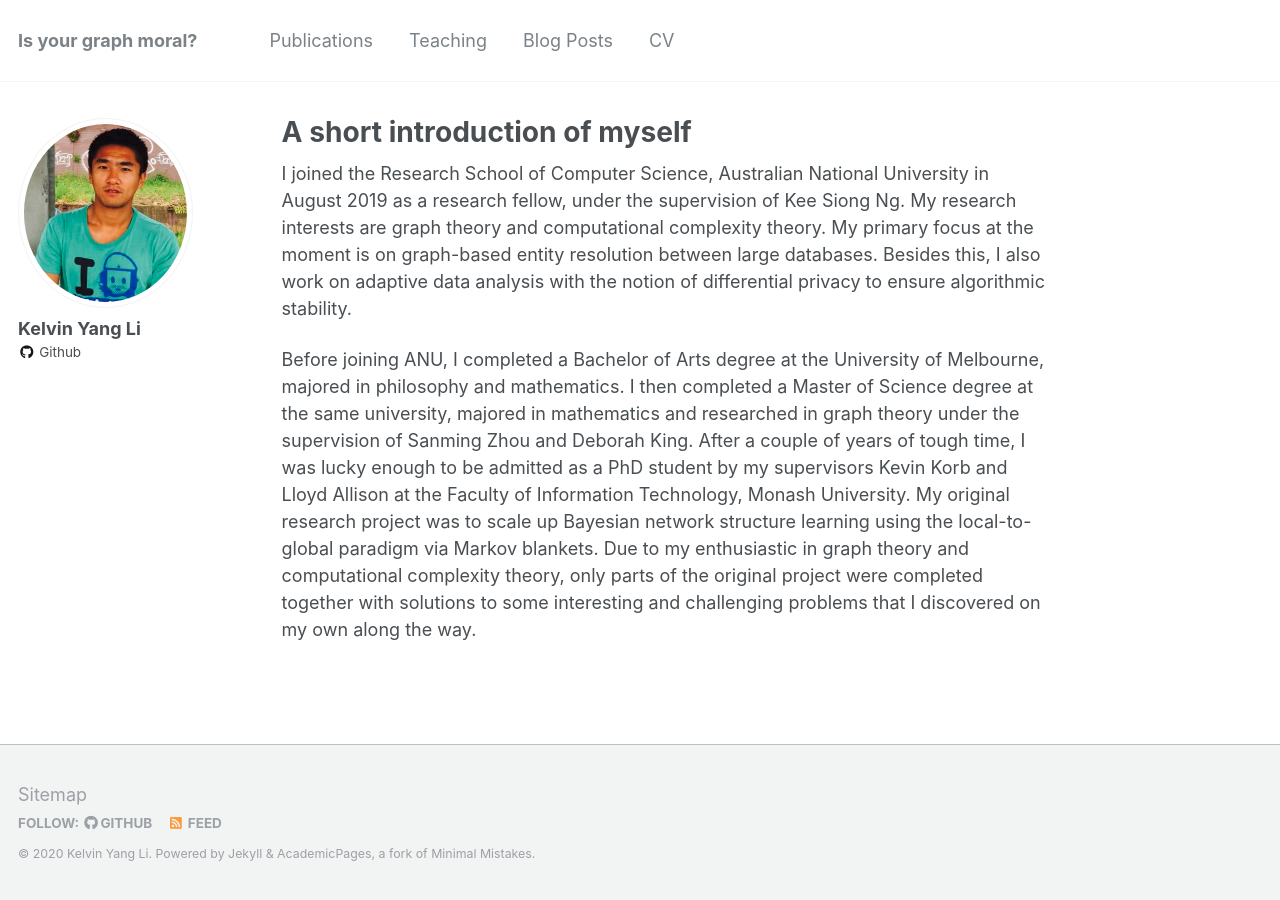
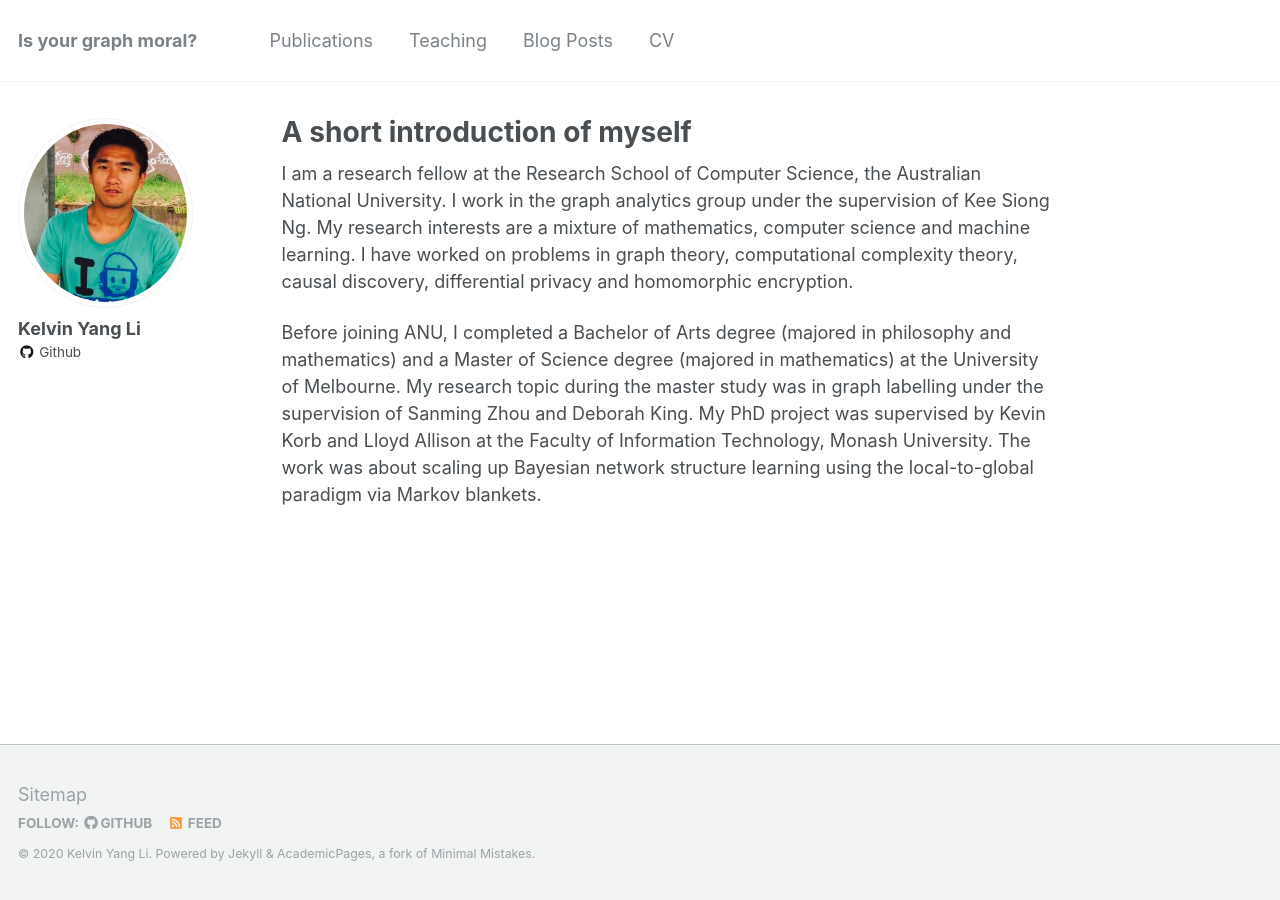
Before and after one commit to kelvinyangli/kelvinyangli.github.io, a Jekyll site: the page built from _pages/about.md, in a window 1280 px wide. Built offline with Jekyll 4.4.1, drawn with Linux system fonts in a browser that asks for light colours; our own code applies the rules of GitHub Pages for plain Markdown files.

Commit message:
update about me

```diff
--- a/_pages/about.md
+++ b/_pages/about.md
@@ -8,6 +8,6 @@ redirect_from:
   - /about.html
 ---
 
-I joined the Research School of Computer Science, Australian National University in August 2019 as a research fellow, under the supervision of Kee Siong Ng. My research interests are graph theory and computational complexity theory. My primary focus at the moment is on graph-based entity resolution between large databases. Besides this, I also work on adaptive data analysis with the notion of differential privacy to ensure algorithmic stability.
+I am a research fellow at the Research School of Computer Science, the Australian National University. I work in the graph analytics group under the supervision of Kee Siong Ng. My research interests are a mixture of mathematics, computer science and machine learning. I have worked on problems in graph theory, computational complexity theory, causal discovery, differential privacy and homomorphic encryption.
 
-Before joining ANU, I completed a Bachelor of Arts degree at the University of Melbourne, majored in philosophy and mathematics. I then completed a Master of Science degree at the same university, majored in mathematics and researched in graph theory under the supervision of Sanming Zhou and Deborah King. After a couple of years of tough time, I was lucky enough to be admitted as a PhD student by my supervisors Kevin Korb and Lloyd Allison at the Faculty of Information Technology, Monash University. My original research project was to scale up Bayesian network structure learning using the local-to-global paradigm via Markov blankets. Due to my enthusiastic in graph theory and computational complexity theory, only parts of the original project were completed together with solutions to some interesting and challenging problems that I discovered on my own along the way.
+Before joining ANU, I completed a Bachelor of Arts degree (majored in philosophy and mathematics) and a Master of Science degree (majored in mathematics) at the University of Melbourne. My research topic during the master study was in graph labelling under the supervision of Sanming Zhou and Deborah King. My PhD project was supervised by Kevin Korb and Lloyd Allison at the Faculty of Information Technology, Monash University. The work was about scaling up Bayesian network structure learning using the local-to-global paradigm via Markov blankets.
```
